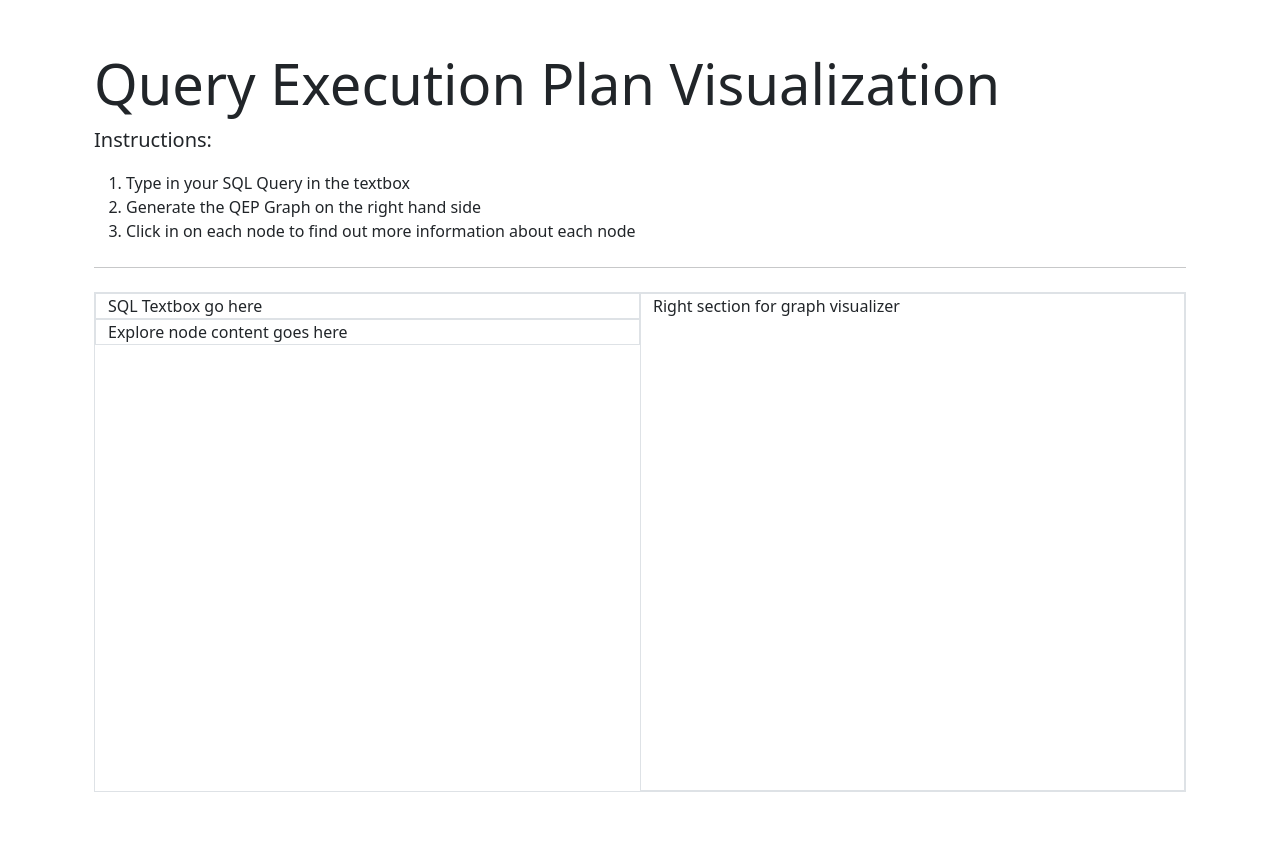
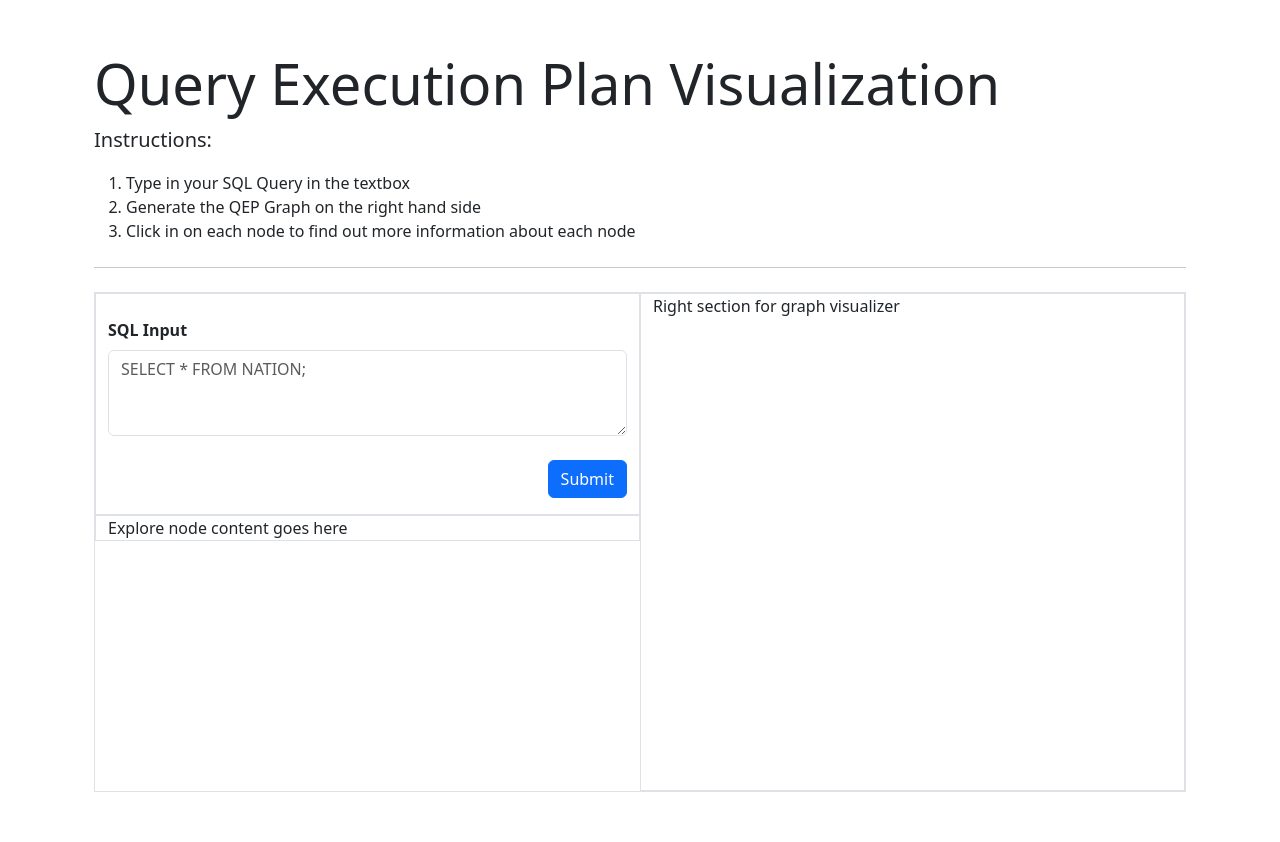
Before and after one commit to jontay999/DB-Project-2, a Flask app: page / in a window 1280 px wide. Run offline with Flask 3, Linux system fonts and the light colour scheme; some libraries are stand-ins or nearby versions.

Commit message:
work on basic sql input textbox

```diff
--- a/src/server/templates/index.html
+++ b/src/server/templates/index.html
@@ -16,7 +16,15 @@
             <!-- Left Section - Split into 2 Equal Width Sections -->
             <div class="row d-flex flex-column">
                 <div class="col-md-6 border w-100" style="height:50%">
-                  SQL Textbox go here
+                  <form id="sqlForm">
+                    <div class="form-group my-4">
+                      <label for="sqlInput" style="font-weight:bold" class="mb-2">SQL Input</label>
+                      <textarea class="form-control" id="sqlInput" rows="3" placeholder="SELECT * FROM NATION;" required></textarea>
+                    </div>
+                    <div class="d-flex mb-3 flex-row-reverse">
+                      <button type="submit" class="btn btn-primary">Submit</button>
+                    </div>
+                  </form>
                     <!-- Left Subsection 1 Content -->
                 </div>
                 <div class="col-md-6 border w-100" style="height: 50%">
```
